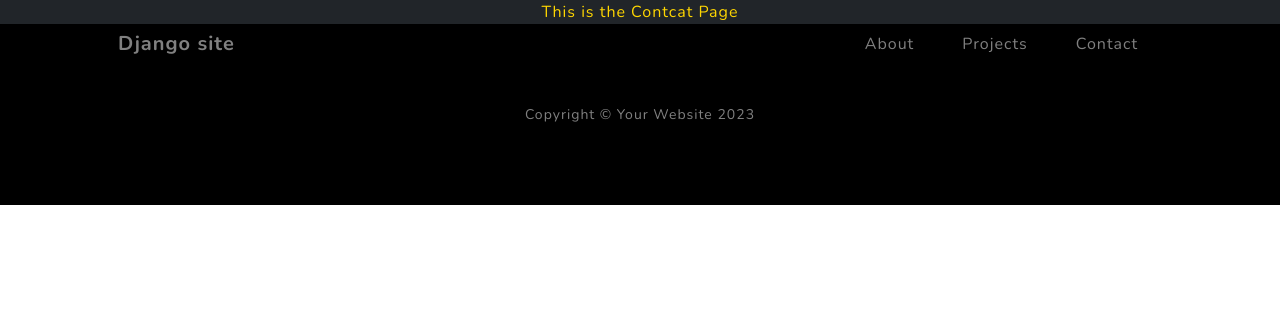
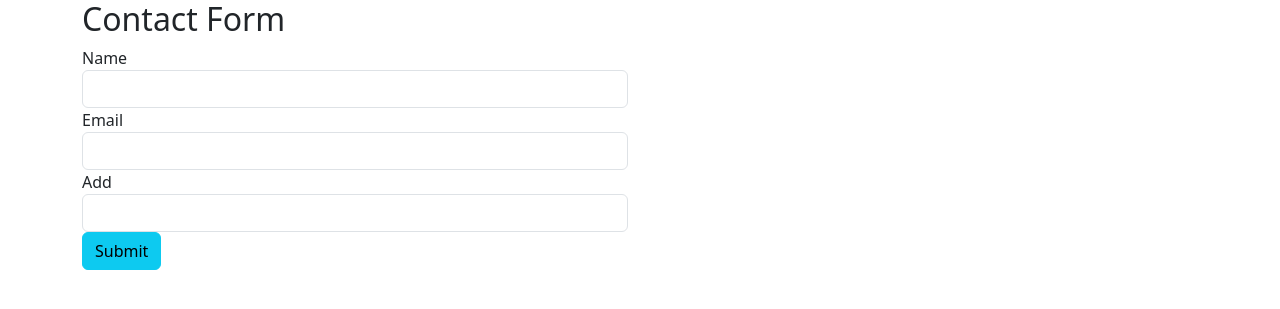
Before and after one commit to Anishsony1999/django_bt30, a Django app: page /student/contact in a window 1280 px wide. Shown: the top 309 px of the page. Run offline with Django 5.2, Linux system fonts and the light colour scheme; some libraries are stand-ins or nearby versions.

Commit message:
conyact form

```diff
--- /dev/null
+++ b/student/form.py
@@ -0,0 +1,6 @@
+from django import forms
+
+class ContactForm(forms.Form):
+    name = forms.CharField(label='Name',max_length=100,required=True)
+    email = forms.EmailField(label='Email',max_length=100,required=True)
+    add = forms.CharField(label='Add',max_length=200,required=True)
--- a/student/templates/contact.html
+++ b/student/templates/contact.html
@@ -1,8 +1,38 @@
-{% extends 'base.html' %}
+<!DOCTYPE html>
+<html lang="en">
+<head>
+    <meta charset="UTF-8">
+    <meta name="viewport" content="width=device-width, initial-scale=1.0">
+    <title>Document</title>
+    <link href="https://cdn.jsdelivr.net/npm/bootstrap@5.3.3/dist/css/bootstrap.min.css" rel="stylesheet" integrity="sha384-QWTKZyjpPEjISv5WaRU9OFeRpok6YctnYmDr5pNlyT2bRjXh0JMhjY6hW+ALEwIH" crossorigin="anonymous">
+</head>
+<body>
+    <div class="container">
+        <div class="row">
+            <div class="col-6">
+                <h2>Contact Form</h2>
+                <form method="post">
+                    {% csrf_token %}
+                    <div class="form-group">
+                      <label for="formGroupExampleInput">Name</label>
+                      <input type="text" class="form-control" id="formGroupExampleInput" name="name" value={{name}}>
+                    </div>
+                    <div class="form-group">
+                      <label for="formGroupExampleInput2">Email</label>
+                      <input type="email" class="form-control" id="formGroupExampleInput2" name="email" value={{email}}>
+                    </div>
+                    <div class="form-group">
+                        <label for="formGroupExampleInput2">Add</label>
+                        <input type="text" class="form-control" id="formGroupExampleInput2" name="add" value={{add}}>
+                      </div>
+                    <button type="submit" class="btn btn-info">
+                        Submit
+                    </button>
+                  </form>
+            </div>
+        </div>
+    </div>
 
-
-    {% block content %}
-        <div class="bg-dark">
-            This is the Contcat Page
-        </div>
-    {% endblock content %}
+    <script src="https://cdn.jsdelivr.net/npm/bootstrap@5.3.3/dist/js/bootstrap.bundle.min.js" integrity="sha384-YvpcrYf0tY3lHB60NNkmXc5s9fDVZLESaAA55NDzOxhy9GkcIdslK1eN7N6jIeHz" crossorigin="anonymous"></script>
+</body>
+</html>
--- a/student/views.py
+++ b/student/views.py
@@ -1,5 +1,7 @@
 from django.shortcuts import render,redirect
 from django.http import HttpResponse
+
+from .form import ContactForm
 
 students = [
     {"id": 1, "name": "John Doe", "class": "10A", "add": "1234 Elm St"},
@@ -48,6 +50,20 @@ def find(request,num):
         return render(request,"index.html",{'name':user_name})
 
 def show_contact(request):
+    if request.method == 'POST':
+
+        form = ContactForm(request.POST)
+
+        name = request.POST.get('name')
+        email = request.POST.get('email')
+        add = request.POST.get('add')
+
+        if form.is_valid():
+            response = HttpResponse(name)
+            return response
+
+        return render(request,'contact.html',{'name':name,'email':email,'add':add})
+
     return render(request,'contact.html')
 
 def index2(request):
```
